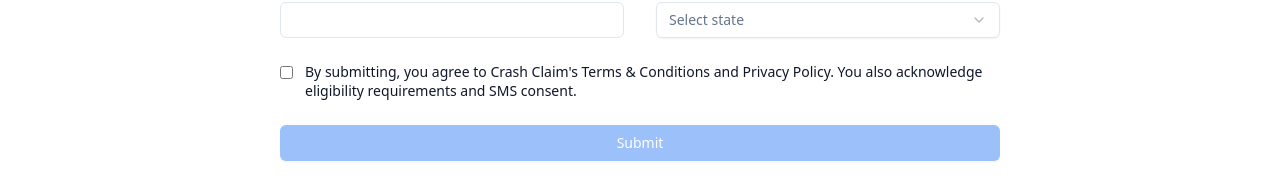
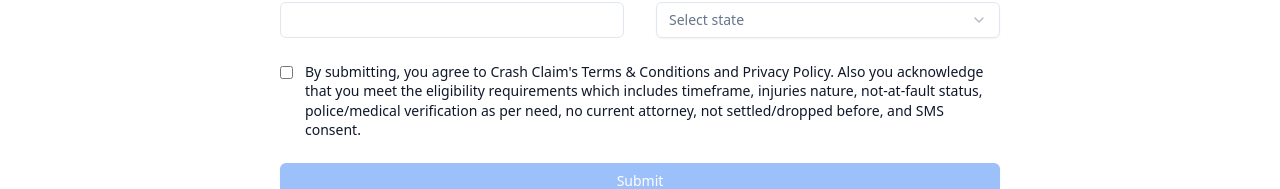
Before and after one commit to tahafatmi1/crash-claim, a React (Vite) app: page /form in a window 1280 px wide. Shown: the part 259-448 px from the top of the page. Built offline with nearby package versions, Linux system fonts and the light colour scheme.

Commit message:
small update

```diff
--- a/src/pages/FormPage.tsx
+++ b/src/pages/FormPage.tsx
@@ -335,8 +335,7 @@
           className="mt-1"
         />
         <Label className="text-sm leading-snug">
-          By submitting, you agree to Crash Claim's Terms & Conditions and Privacy Policy.
-          You also acknowledge eligibility requirements and SMS consent.
+         By submitting, you agree to Crash Claim's Terms & Conditions and Privacy Policy. Also you acknowledge that you meet the eligibility requirements which includes timeframe, injuries nature, not-at-fault status, police/medical verification as per need, no current attorney, not settled/dropped before, and SMS consent.
         </Label>
       </div>
 
```
